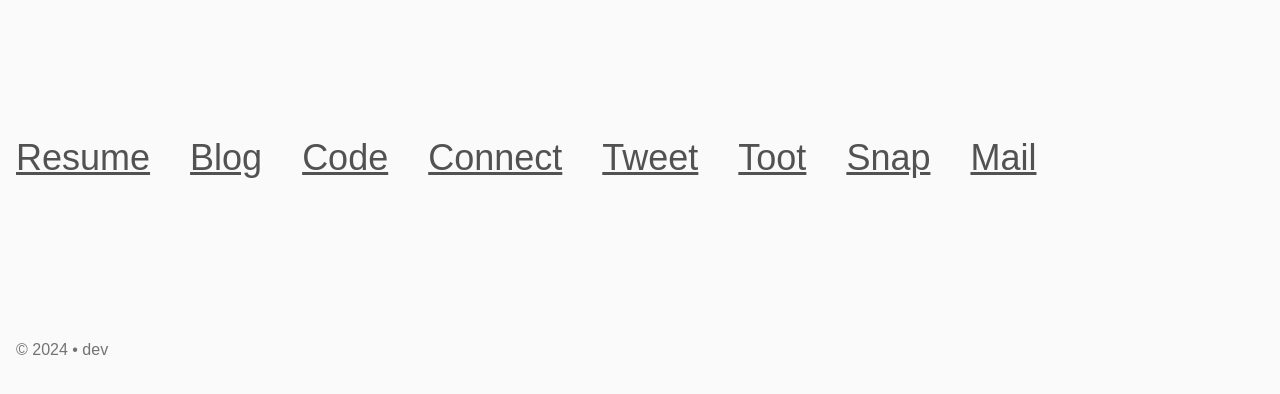
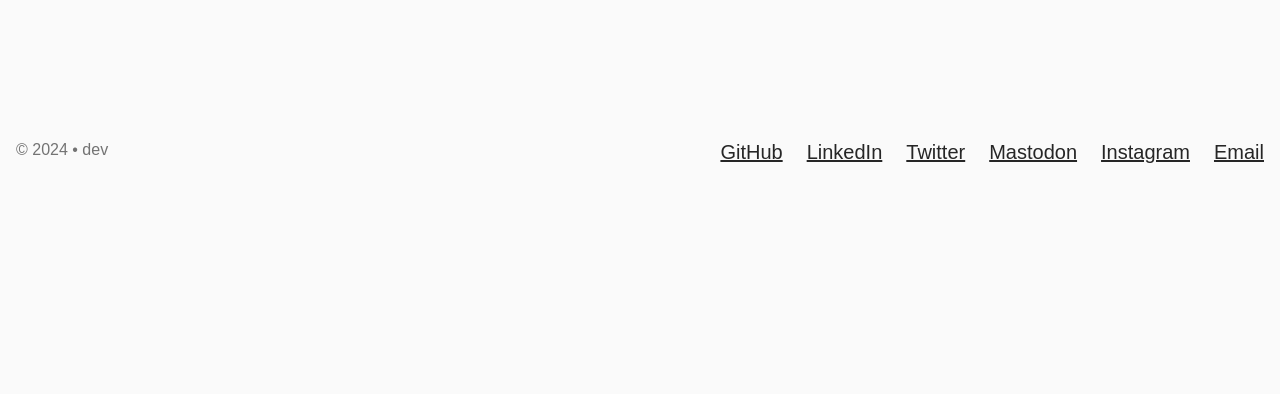
Before and after one commit to ljfio/personal-website, an Astro site: page / in a window 1280 px wide. Shown: the part 398-792 px from the top of the page. Built offline with nearby package versions, Linux system fonts and the light colour scheme; Astro itself is replaced by a stand-in of ours; a web font is replaced by a local one.

Commit message:
Move links to footer

```diff
--- a/src/pages/_socials.json
+++ b/src/_socials.json
@@ -1,26 +1,32 @@
 [
     {
         "link": "https://github.com/ljfio",
-        "title": "Code"
+        "title": "GitHub",
+        "icon": "fa-github"
     },
     {
         "link": "https://linkedin.com/in/ljfio",
-        "title": "Connect"
+        "title": "LinkedIn",
+        "icon": "fa-linkedin"
     },
     {
         "link": "https://twitter.com/ljf_io",
-        "title": "Tweet"
+        "title": "Twitter",
+        "icon": "fa-twitter"
     },
     {
         "link": "https://dotnet.social/@ljfio",
-        "title": "Toot"
+        "title": "Mastodon",
+        "icon": "fa-mastodon"
     },
     {
         "link": "https://instagram.com/ljfio/",
-        "title": "Snap"
+        "title": "Instagram",
+        "icon": "fa-instagram"
     },
     {
         "link": "mailto:hello@ljf.io",
-        "title": "Mail"
+        "title": "Email",
+        "icon": "fa-envelope"
     }
 ]
--- a/src/components/Footer.astro
+++ b/src/components/Footer.astro
@@ -1,10 +1,30 @@
 ---
+import socials from "src/_socials.json";
+
 const year = new Date().getFullYear();
-const commit_sha = import.meta.env.GITHUB_SHA || import.meta.env.CF_PAGES_COMMIT_SHA;
-const commit_ref = commit_sha?.substring(0, 7) || "dev";
+
+const commit_sha = import.meta.env.GITHUB_SHA || import.meta.env.CF_PAGES_COMMIT_SHA || "dev";
+const commit_ref = commit_sha.substring(0, 7);
 const commit_url = `${import.meta.env.GITHUB_SERVER_URL}/${import.meta.env.GITHUB_REPOSITORY}/commit/${commit_sha}`;
 ---
-<div class="mt-16 text-gray-500 font-light">
-  &copy; {year} &bull;
-  <a target="_blank" href={commit_url}>{commit_ref}</a>
+
+<div class="mt-24 mb-8 flex flex-row">
+  <div class="flex-grow text-gray-500 font-light ">
+
+    &copy; {year} &bull;
+
+    <a target="_blank" href={commit_url}>{commit_ref}</a>
+  </div>
+
+  <ul class="flex flex-row list-none gap-6 text-xl">
+    {
+      socials.map(({ link, title }) => (
+        <li>
+          <a href={link} rel="me" class="underline hover:no-underline">
+            {title}
+          </a>
+        </li>
+      ))
+    }
+  </ul>
 </div>
--- a/src/pages/index.astro
+++ b/src/pages/index.astro
@@ -5,8 +5,6 @@ import DefaultLayout from "../layouts/Default.astro";
 import { Image } from "astro:assets";
 const imageUrl =
   "//s.gravatar.com/avatar/8bf98d1d6ea81a5e467b030a5a0b4798.jpg?s=512";
-
-import socials from "@pages/_socials.json";
 ---
 
 <DefaultLayout
@@ -40,27 +38,5 @@ import socials from "@pages/_socials.json";
         </div>
       </div>
     </div>
-
-    <nav class="mt-24 md:mt-40">
-      <ul
-        class="text-4xl flex flex-col lg:flex-row flex-wrap gap-x-10 gap-y-4"
-      >
-        <li>
-          <NavLink to="/resume" rel="prefetch">Resume</NavLink>
-        </li>
-        <li>
-          <NavLink to="/blog" rel="prefetch">Blog</NavLink>
-        </li>
-        {
-          socials.map(({ link, title }) => (
-            <li>
-              <NavLink href={link} rel="me">
-                {title}
-              </NavLink>
-            </li>
-          ))
-        }
-      </ul>
-    </nav>
   </div>
 </DefaultLayout>
```
Also changed, not shown: src/env.d.ts (+4 -4 lines), 1 other file.
